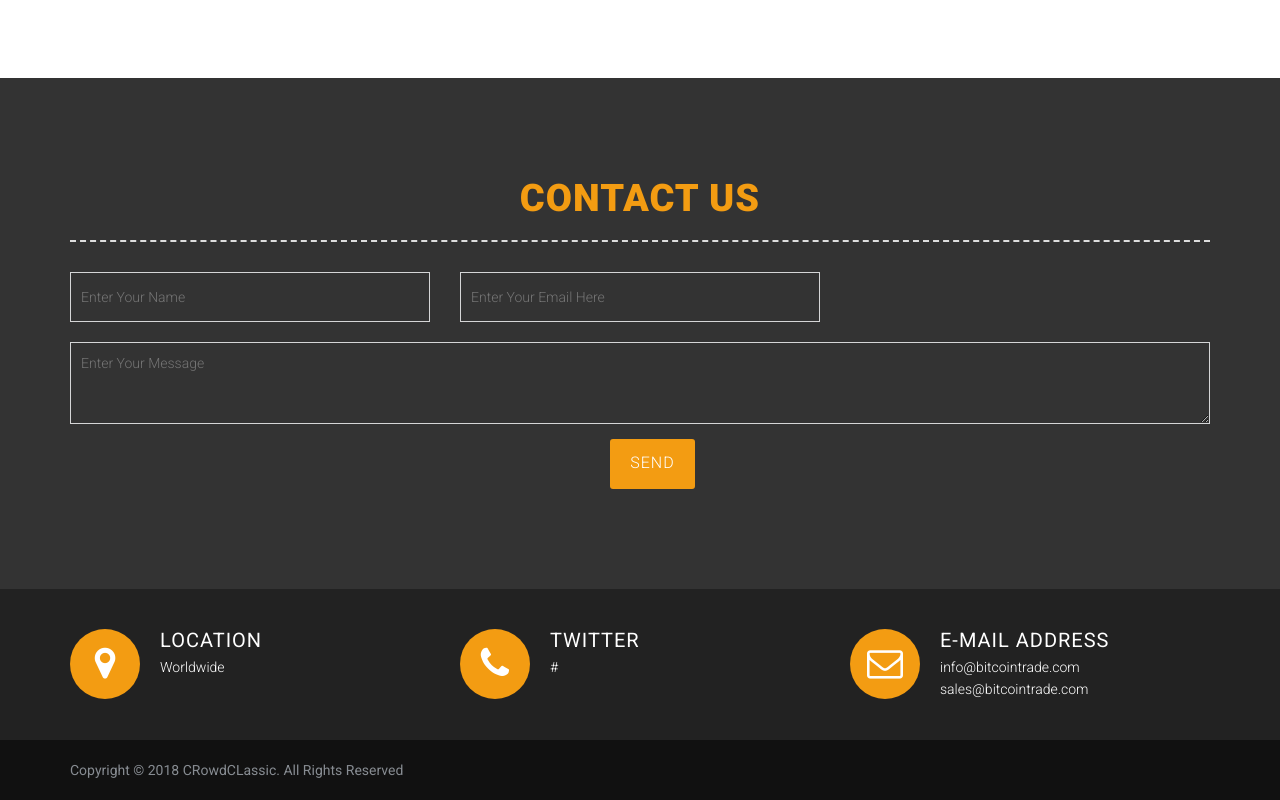
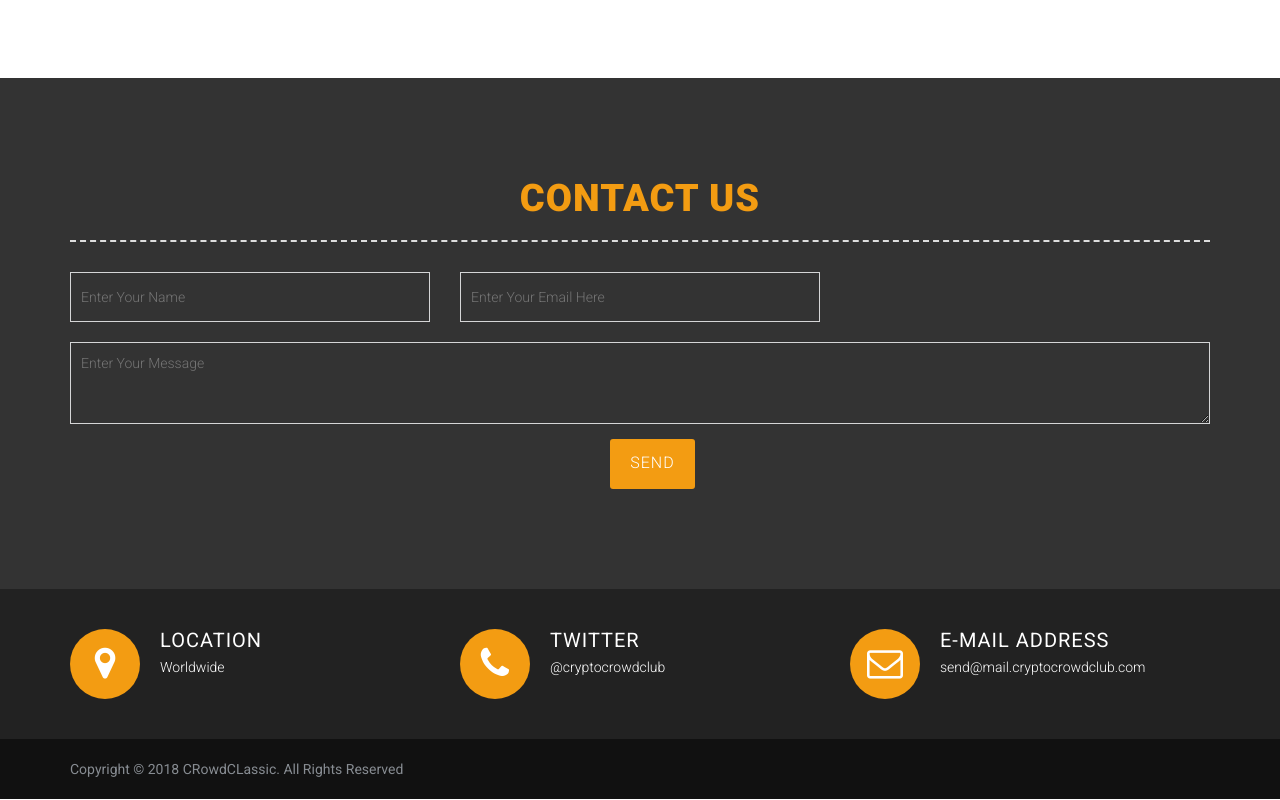
Before and after one commit to CRowdCLassic/CRowdCLassic, a plain HTML site: page index.html in a window 1280 px wide. Shown: the part 2673-3473 px from the top of the page. Drawn offline with Linux system fonts and the light colour scheme; a script that the page names is missing.

Commit message:
Update index.html

```diff
--- a/index.html
+++ b/index.html
@@ -231,7 +231,7 @@ License URL: http://creativecommons.org/licenses/by/3.0
 <div class="icon"><i class="fa fa-phone"></i></div>
 <div class="icon-text">
 <h3>Twitter</h3>
-<p>#</p>
+<p>@cryptocrowdclub</p>
 </div>
 </div>
 
@@ -239,8 +239,8 @@ License URL: http://creativecommons.org/licenses/by/3.0
 <div class="icon"><i class="fa fa-envelope-o"></i></div>
 <div class="icon-text">
 <h3>E-Mail Address</h3>
-<p>info@bitcointrade.com<br>
-sales@bitcointrade.com
+<p>send@mail.cryptocrowdclub.com<br>
+
 </p>
 </div>
 </div>
```
